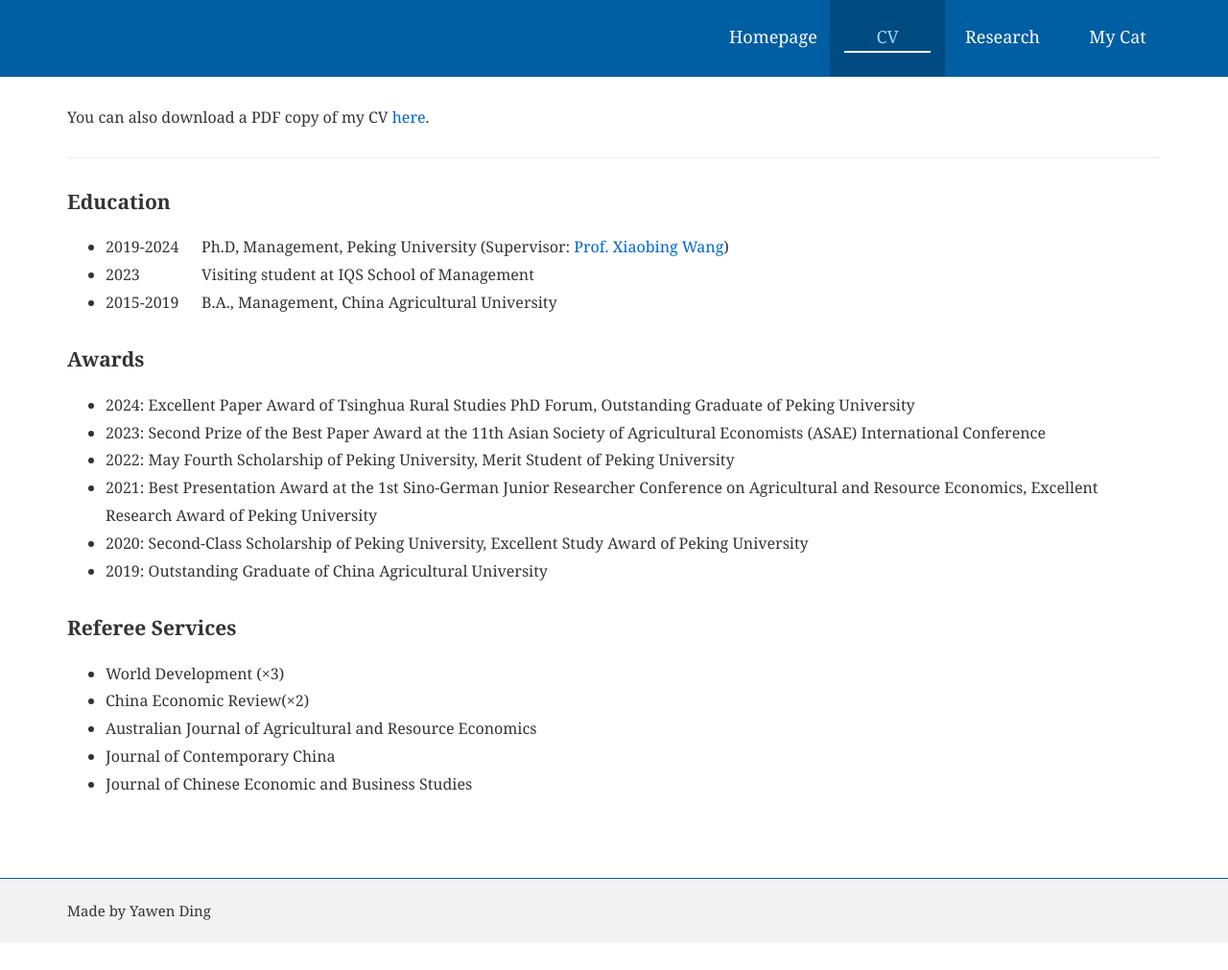
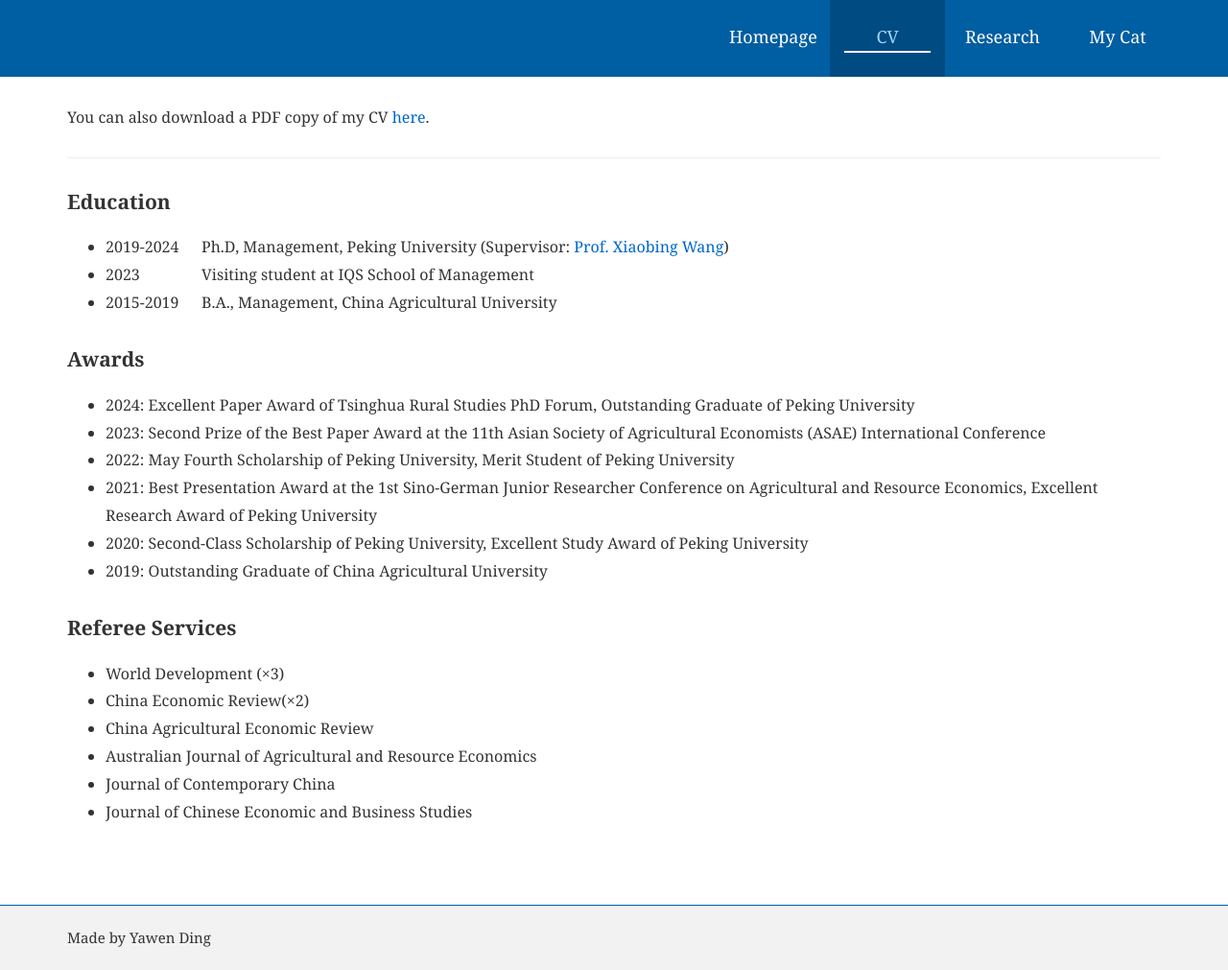
Before and after one commit to YawenDing/yawending.github.io, a Jekyll site: the page built from pages/_CV/index.md, in a window 1280 px wide. Shown: the whole page at 96% size. Built offline with Jekyll 4.4.1, drawn with Linux system fonts in a browser that asks for light colours; before the commit the page ends 983 px from its top, so only the background shows below that.

Commit message:
Update index.md

```diff
--- a/pages/_CV/index.md
+++ b/pages/_CV/index.md
@@ -46,6 +46,7 @@ You can also download a PDF copy of my CV [here]({{ "/assets/pdf/Yawen_CV_Tongji
 
 - World Development (×3)
 - China Economic Review(×2)
+- China Agricultural Economic Review
 - Australian Journal of Agricultural and Resource Economics
 - Journal of Contemporary China
 - Journal of Chinese Economic and Business Studies
```
